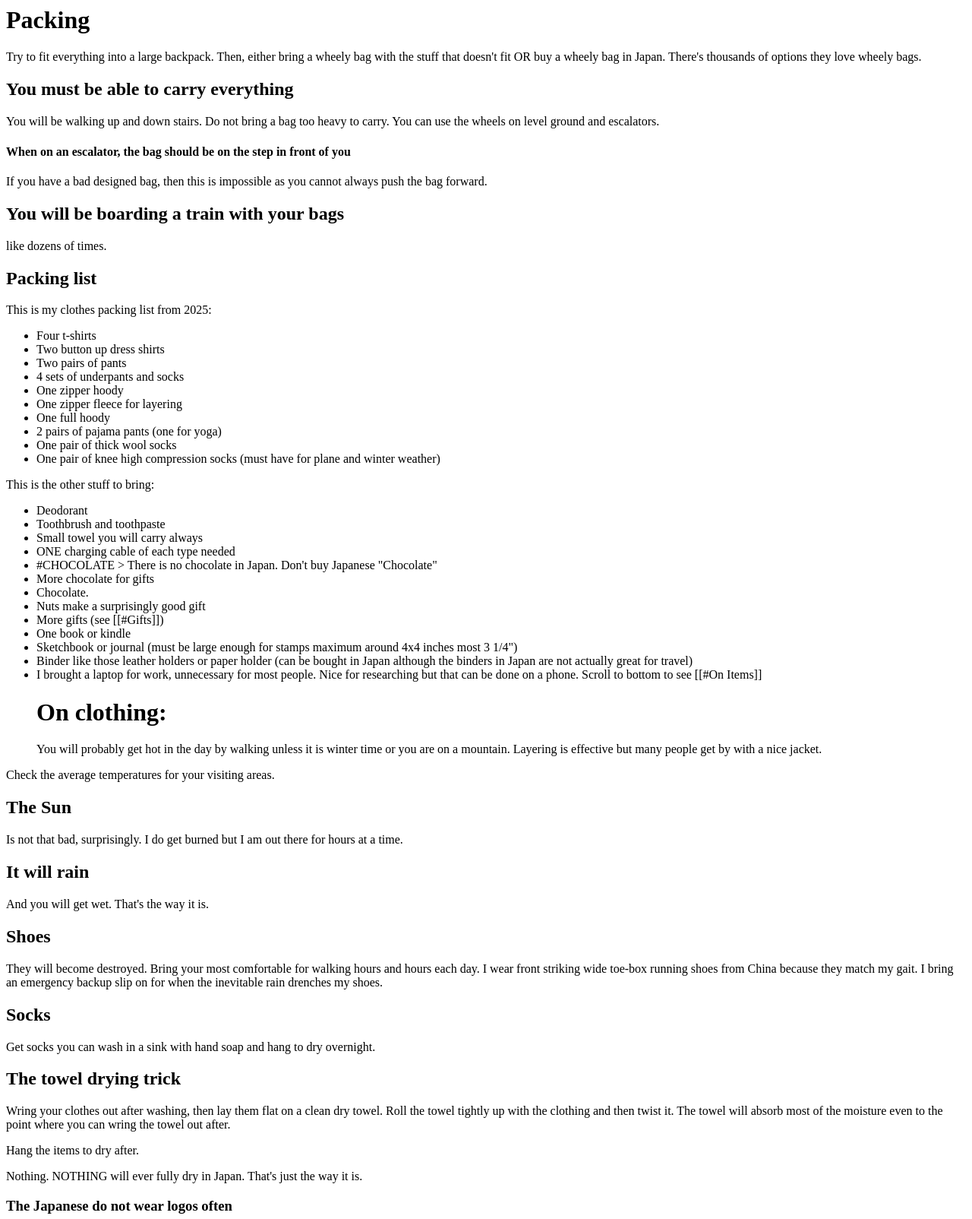
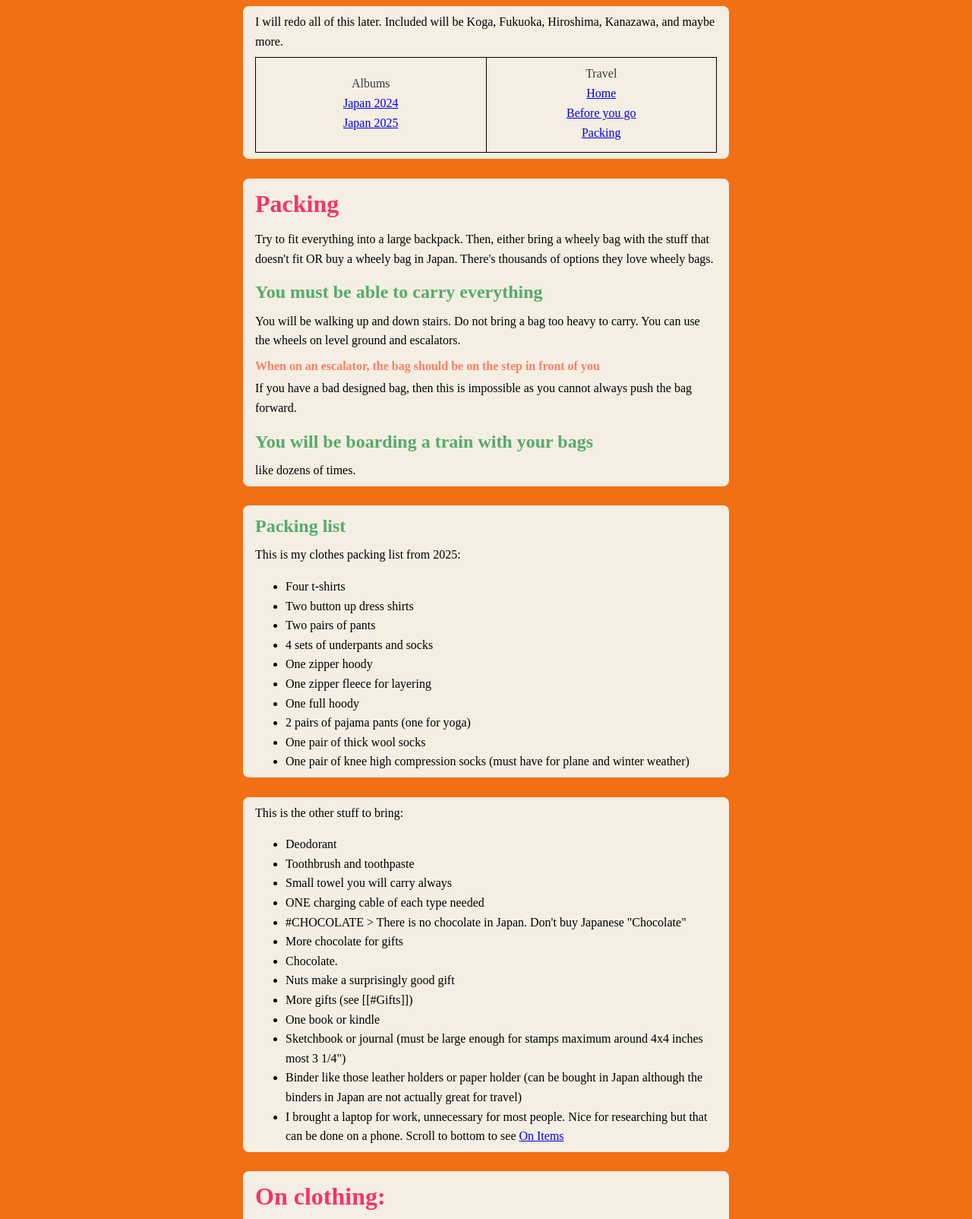
Before and after one commit to PoculumFracti/PoculumFracti.github.io, a plain HTML site: page travel/packing.html in a window 1280 px wide. Shown: the top 1604 px of the page at 76% size. Drawn offline with Linux system fonts and the light colour scheme.

Commit message:
Update packing.html

```diff
--- a/travel/packing.html
+++ b/travel/packing.html
@@ -1,3 +1,135 @@
+<html>
+<head>
+  <style>
+/*
+text6 → Onyx (#3B3B3B)
+text7 → Flame (#EE5815)
+text1 → Radical Red (#F73466)
+text2 → Vivid Blue (#1D69E2)
+text3 → Sunset Sienna (#FB7F64)
+text4 → Forest Green (#53ac69)
+box3 → Creamy Cashmere (#F5EEE2)
+box2 → Pumpkin (#f27013)
+Ultramarine Blue (#4F4CF7)
+*/
+
+p {
+    margin-top: 0.25em;
+    margin-bottom: 0.5em;
+}
+body {
+	color: #3B3B3B; /*Onyx*/
+  background-color: #f27013;/*pumpkin*/
+    font-size: 16px;   /* default, good */
+    line-height: 1.6;  /* critical for mobile */
+}
+h1 {color: #F73466/* Radical Red */}
+h2 {color: #53ac69/* Forest Green*/}
+h3 {color: #994058/*Rosewood*/}
+h4 {color: #FB7F64/*Sunset Sienna*/}
+h5 {color: #38855d/*Medium Sea Green*/}
+h1, h2, h3, h4, h5, h6 {
+    margin-top: 0.5em;    /* space above */
+    margin-bottom: 0.25em; /* space below */
+}
+a:active {color: #1D69E2/*Vivid Blue*/}
+a:visited {color: #4F4CF7/* Ultramarine Blue*/}
+
+.alt {
+  font-size: 14px;
+  color: #FB7F64;//Sunset Sienna
+  font-style: italic;
+  margin-top: 0.25rem;  /* controls gap */
+  line-height: 1.3;     /* tighter caption */
+}
+.background {background-color: #f27013;/*pumpkin*/}
+.center{
+    display: block;
+    margin-left: auto;
+    margin-right:auto;
+    width:100%;
+    box-sizing: border-box;
+    max-width: 40em;
+    background-color: #F5EEE2; /*Creamy Cashmere*/
+    border-radius: 8px;
+    text-align: left;
+    color: black;
+    overflow-wrap: break-word;
+    word-wrap: break-word;
+    word-break: break-word;
+    padding: 0.5rem 1rem;
+}
+.center > :first-child {
+    margin-top: 0;
+}
+.center > :last-child {
+    margin-bottom: 0;
+}
+.center img {
+  display: block;
+  margin: 0 auto;
+  max-width: 100%;
+  height: auto;
+}
+
+@media (max-width: 480px) {
+    .center {
+        border-radius: 0;
+        padding: 0.75rem;
+
+    }
+}
+.tbl {
+  border-collapse: collapse; /* IMPORTANT */
+}
+
+.tbl,
+.tbl th,
+.tbl td {
+  border: 1px solid black;
+}
+.three-cols {
+  display: grid;
+  grid-template-columns: 1fr 1fr 1fr;
+  width: 100%;
+}
+
+
+
+.full-width-table {
+    width: 100%;          /* table fills the div width */
+    table-layout: fixed;  /* forces columns to evenly distribute */
+    border-collapse: collapse;
+}
+
+.full-width-table td {
+    border: 1px solid black;
+    text-align: center;   /* optional: center text in each cell */
+    padding: 0.5rem;
+}
+
+  </style>
+</head>
+  <body>
+
+<div class="center">
+  <p> I will redo all of this later.  Included will be Koga, Fukuoka, Hiroshima, Kanazawa, and maybe more.</p>
+<table class="full-width-table"><tr><td>
+    <p>Albums</p>
+  <p><a href="/japan2024/index.html">Japan 2024</a></p>
+  <p><a href="/japan2025/japan2025.html">Japan 2025</a></p>
+</td>
+<td>
+  <p>Travel</p>
+  <p><a href="/travel/information.html">Home</a></p>
+  <p><a href="/travel/japan1.html">Before you go</a></p>
+  <p><a href="/travel/packing.html">Packing</a></p>
+</td>
+</tr>
+</table>
+</div>
+<br>
+<div class="center">
 <h1 id="packing">Packing</h1>
 <p>Try to fit everything into a large backpack.  Then, either bring a wheely bag with the stuff that doesn&#39;t fit OR buy a wheely bag in Japan.  There&#39;s thousands of options they love wheely bags.</p>
 <h2 id="you-must-be-able-to-carry-everything">You must be able to carry everything</h2>
@@ -6,6 +138,9 @@
 <p>If you have a bad designed bag, then this is impossible as you cannot always push the bag forward.  </p>
 <h2 id="you-will-be-boarding-a-train-with-your-bags">You will be boarding a train with your bags</h2>
 <p>like dozens of times.</p>
+</div>
+<br>
+<div class="center">
 <h2 id="packing-list">Packing list</h2>
 <p>This is my clothes packing list from 2025:</p>
 <ul>
@@ -20,6 +155,9 @@
 <li>One pair of thick wool socks</li>
 <li>One pair of knee high compression socks (must have for plane and winter weather)</li>
 </ul>
+</div>
+<br>
+<div class="center">
 <p>This is the other stuff to bring:</p>
 <ul>
 <li>Deodorant</li>
@@ -35,9 +173,14 @@
 <li>Sketchbook or journal (must be large enough for stamps maximum around 4x4 inches most 3 1/4&quot;)</li>
 <li>Binder like those leather holders or paper holder (can be bought in Japan although the binders in Japan are not actually great for travel)</li>
 <li>I brought a laptop for work, unnecessary for most people.  Nice for researching but that can be done on a phone.
-Scroll to bottom to see [[#On Items]] <h1 id="on-clothing-">On clothing:</h1>
-You will probably get hot in the day by walking unless it is winter time or you are on a mountain.  Layering is effective but many people get by with a nice jacket. </li>
+Scroll to bottom to see <a href="#on-items">On Items</a></li>
 </ul>
+</div>
+<br>
+<div class="center">
+<h1 id="on-clothing-">On clothing:</h1>
+You will probably get hot in the day by walking unless it is winter time or you are on a mountain.  Layering is effective but many people get by with a nice jacket.
+
 <p>Check the average temperatures for your visiting areas.</p>
 <h2 id="the-sun">The Sun</h2>
 <p>Is not that bad, surprisingly.  I do get burned but I am out there for hours at a time.</p>
@@ -62,11 +205,14 @@ You will probably get hot in the day by walking unless it is winter time or you
 <p>...and it might be a good idea to plan on buying some there.  Pay good money and get great clothes that will last.</p>
 <p>Uniqlo has great variety, but you will have to go to more than one location to find what you want.  There are also overstock malls that have KILLER deals.  I bought A LOT every time we stepped foot in them.  They have the stuff that did not finish selling or did not sell well.  Great for me, a 6&#39;3&quot; American.  That is where I was able to get long sleeved items.</p>
 <p>If you are more average size, you will have an easy time finding great clothes at very affordable prices.  Be aware of the uber fashion stores that sell imported &quot;street&quot; clothing at horrendous markup, although occasionally you will find an outlet with incredibly cheap &quot;used&quot; clothing that looks like it has never been worn.</p>
+</div>
+<br>
+<div class="center">
 <h1 id="on-items">On Items</h1>
 <h2 id="wallet">Wallet</h2>
 <p>You need a wallet that can handle the Yen bill, which is longer and wider than an American bill, and yen coins.  I used one for each for a long time until I found something at the dollar store that could handle both.
 Most people use a envelope style wallet that keeps the bills nice and straight.  I ain&#39;t got no time fo dat.  I fold my bills.  Don&#39;t crumple them.
-see [[#Office Supplies]]</p>
+see <a href="#office-supplies">Office Supplies</a></p>
 <h2 id="office-supplies">Office Supplies</h2>
 <p>Hit up a Daiso and Seria and Muji immediately after you park your luggage.  There is a plethora of tiny zipper packages, wallets, folders, notebooks and so on.  Canvas is a really good notebook brand but the paper might be too smooth for some people.  Pens are everywhere.  I like Muji Gel pens because they do not smear and I am left handed.
 Folders are everywhere and super nice decorative ones can be found in museum and gift shops.</p>
@@ -76,12 +222,13 @@ Folders are everywhere and super nice decorative ones can be found in museum and
 <h2 id="small-towel">Small Towel</h2>
 <p>You can buy a small towel in Japan for cheap but it&#39;s best to pick one out before you go.  The sizes in Japan are very strange and the towel you end up having to buy will either be twice as long or half as wide as you need.  I recommend an absorbent one. </p>
 <ul>
-<li>My towel is 24&quot;x15&quot;.  It could be smaller but this one lays nicely on my lap while I am eating and folds up easily to fit in my back pocket<h4 id="you-need-a-towel">You need a towel</h4>
+<li>My towel is 24&quot;x15&quot;.  It could be smaller but this one lays nicely on my lap while I am eating and folds up easily to fit in my back pocket
+</li></ul>
+<h4 id="you-need-a-towel">You need a towel</h4>
 There are often no towels in the bathrooms so if you wash your hands or face you will not have anything other than your clothes to dry off.  Also, you will be eating a lot of soup.<h2 id="no-need-to-overpack">No need to overpack</h2>
 There is plenty of things to buy<h2 id="do-not-bring-a-water-bottle">Do not bring a water bottle</h2>
 You will most likely not need one unless you go in May-August and even then you will probably opt for filling a vending machine bottle
-You do not need a water bottle because you will only need it maybe twice when you can just get a drink from a vending machine that is 5 feet away.</li>
-</ul>
+You do not need a water bottle because you will only need it maybe twice when you can just get a drink from a vending machine that is 5 feet away.
 <h1 id="gifts">Gifts</h1>
 <p>PRE-PACKAGED.  Do not give baggies of stuff.  Gifts need to be FINISHED PRODUCT.  I&#39;m yelling because it&#39;s IMPORTANT.  Do not give someone a half bar of chocolate.  Give them a whole bar.  They don&#39;t need Hershey&#39;s, BTW.  Lindt, Ghiradeli, or good stuff.  </p>
 <p>They have great coffee.  Unless you can get some radically good stuff, they do not need your coffee.  They need chocolate.</p>
```
